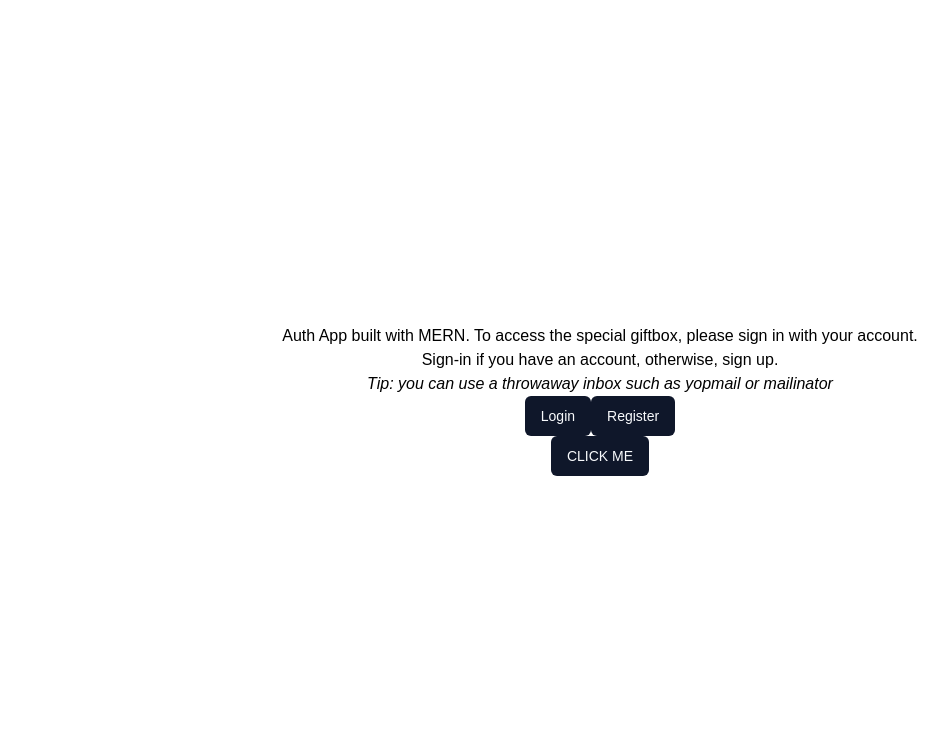
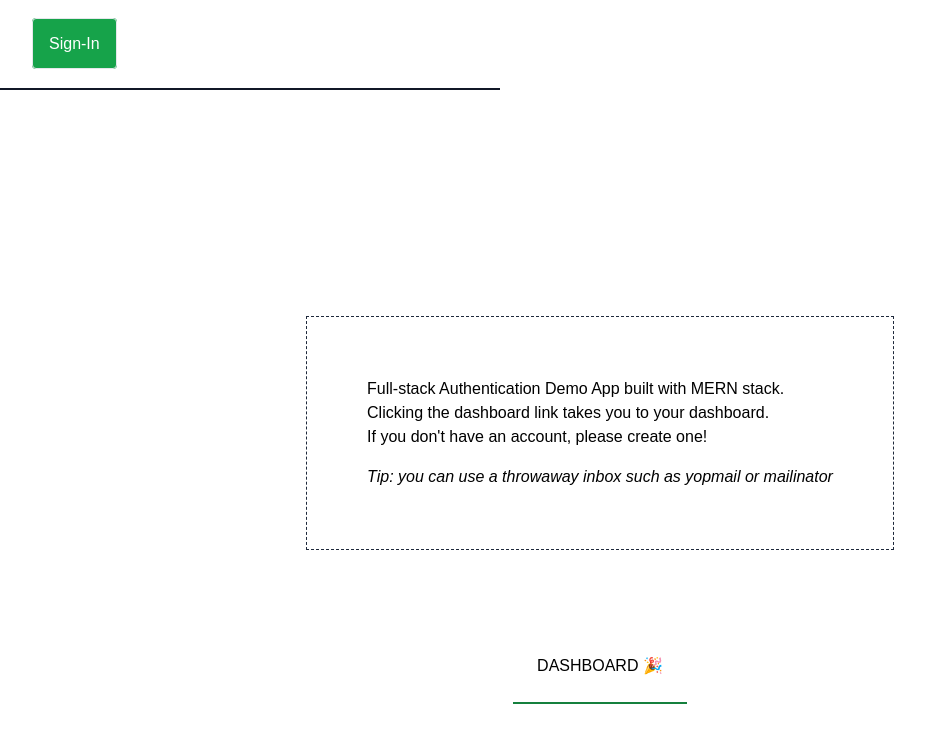
Before and after one commit to iceicles/auth-demo, a Next.js app in the folder frontend/: page / in a window 1280 px wide. Shown: the top 742 px of the page, without its empty margins (40-988 px from the left). Built offline with nearby package versions, Linux system fonts and the light colour scheme; no server answers.

Commit message:
header nav component & homepage changes

```diff
--- a/frontend/app/page.tsx
+++ b/frontend/app/page.tsx
@@ -1,35 +1,36 @@
+import { HeaderNav } from '@/components/HeaderNav';
 import { Button } from '@/components/ui/button';
 import Link from 'next/link';
 
 export default function Home() {
-  function clickMeBtn() {
+  function dashboardBtn() {
     return (
-      <Button>
-        <Link href='/dashboard'>CLICK ME</Link>
-      </Button>
+      <Link
+        href='/dashboard'
+        className='mt-10 p-6 border-b-2 border-b-green-700'
+      >
+        DASHBOARD 🎉
+      </Link>
     );
   }
 
   return (
-    <div className='flex flex-col items-center justify-center h-screen'>
-      <h1>
-        Auth App built with MERN. To access the special giftbox, please sign in
-        with your account.
-      </h1>
-      <h2>Sign-in if you have an account, otherwise, sign up. </h2>
-      <i>
-        Tip: you can use a throwaway inbox such as <a href='#'>yopmail</a> or{' '}
-        <a href='#'>mailinator</a>
-      </i>
-      <div>
-        <Button>
-          <Link href='/login'>Login</Link>
-        </Button>
-        <Button>
-          <Link href='/register'>Register</Link>
-        </Button>
+    <>
+      <HeaderNav />
+      <div className='flex flex-col items-center justify-center h-screen'>
+        <div className='m-10 sm:border sm:border-dashed sm:border-slate-800 sm:p-[60px]'>
+          <h1 className='mb-4'>
+            Full-stack Authentication Demo App built with MERN stack. <br />
+            Clicking the dashboard link takes you to your dashboard. <br /> If
+            you don't have an account, please create one!
+          </h1>
+          <i>
+            Tip: you can use a throwaway inbox such as <a href='#'>yopmail</a>{' '}
+            or <a href='#'>mailinator</a>
+          </i>
+        </div>
+        {dashboardBtn()}
       </div>
-      {clickMeBtn()}
-    </div>
+    </>
   );
 }
--- /dev/null
+++ b/frontend/components/HeaderNav.tsx
@@ -0,0 +1,16 @@
+export const HeaderNav = () => {
+  return (
+    <nav className='mx-4 border-b-2 border-gray-900 p-8 sm:w-[500px] sm:mx-10'>
+      <ul>
+        <li>
+          <a
+            href='/login'
+            className='border border-solid p-4 bg-green-600 text-white rounded-sm'
+          >
+            Sign-In
+          </a>
+        </li>
+      </ul>
+    </nav>
+  );
+};
```
